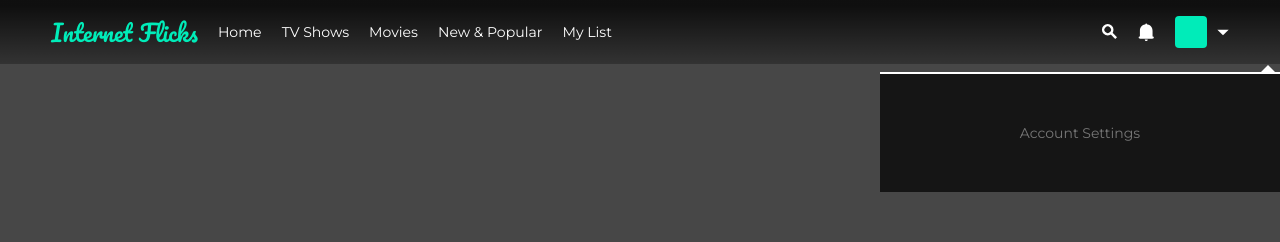
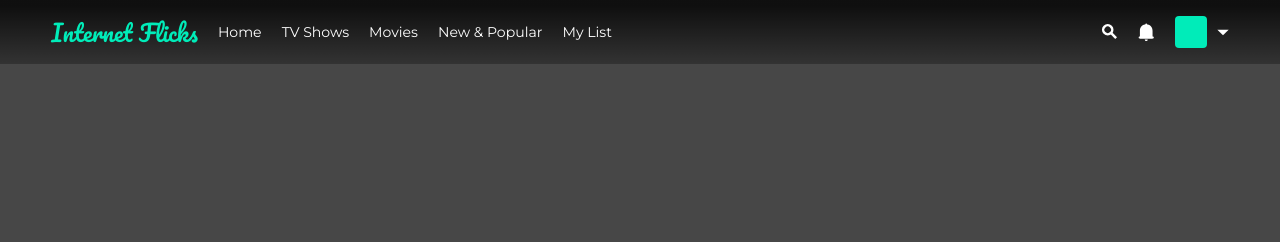
Before and after one commit to John-Kodes/internet-flicks, a Next.js app: page / in a window 1280 px wide. Shown: the top 242 px of the page. Built offline with nearby package versions, Linux system fonts and the light colour scheme.

Commit message:
acc drop down menu added

```diff
--- a/components/Header.module.scss
+++ b/components/Header.module.scss
@@ -25,6 +25,10 @@
 .btnContainer {
   display: flex;
   gap: 1rem;
+
+  > * {
+    padding: 0.6vw 1.6vw;
+  }
 
   svg {
     display: block;
--- a/components/Nav.js
+++ b/components/Nav.js
@@ -52,7 +52,11 @@ const Nav = () => {
             <div className={classes.nav__user__accBox__pointer}>
               <ArrowTiny />
             </div>
-            Account Settings
+            <div className={classes.nav__user__accBox__btnsContainer}>
+              <button>Account</button>
+              <button>Sign Out</button>
+              <button>Back to portfolio</button>
+            </div>
           </div>
         </div>
       </div>
--- a/components/Nav.module.scss
+++ b/components/Nav.module.scss
@@ -71,13 +71,13 @@
     &__notifsIcon:not(:hover) > &__notifsBox {
       visibility: hidden;
       opacity: 0;
-      transition-delay: 0.2s;
+      transition-delay: 0.1s;
     }
 
     &__notifsBox {
       position: absolute;
       right: 0;
-      top: 5rem;
+      top: 5.2rem;
       cursor: default;
 
       display: flex;
@@ -114,6 +114,7 @@
     }
 
     &__accBtn {
+      position: relative;
       display: flex;
       align-items: center;
       gap: 1rem;
@@ -131,19 +132,17 @@
 
     &__accBox {
       position: absolute;
-      right: 0;
-      top: 7.2rem;
+      right: 2.6rem;
+      top: 5.6rem;
       cursor: default;
 
       display: flex;
-      justify-content: center;
       align-items: center;
 
+      color: #777;
+      width: 15vw;
       background-color: rgba(0, 0, 0, 0.7);
-      height: 12rem;
-      width: 40rem;
-      color: #777;
-
+      padding: 1.5rem 1rem;
       border-top: 2px solid #fff;
 
       opacity: 1;
@@ -151,11 +150,51 @@
 
       &__pointer {
         position: absolute;
-        right: 0.6rem;
-        top: -1rem;
+        right: 3%;
+        bottom: 99%;
 
         transform: rotate(180deg) scale(1.5);
       }
+
+      &__btnsContainer {
+        display: flex;
+        flex-direction: column;
+        align-items: flex-start;
+        gap: 1rem;
+
+        button {
+          position: relative;
+
+          font-weight: 400;
+          font-size: 0.95vw;
+          color: #fff;
+
+          &:hover {
+            transform: none;
+          }
+
+          &::after {
+            content: "";
+            position: absolute;
+            left: 0;
+            bottom: -1px;
+            background-color: #fff;
+            height: 1px;
+            width: 0;
+            transition: width 0.2s;
+          }
+
+          &:hover::after {
+            width: 100%;
+          }
+        }
+      }
+    }
+
+    &__accBtn:not(:hover) > &__accBox {
+      visibility: hidden;
+      opacity: 0;
+      transition-delay: 0.1s;
     }
 
     &__pfp {
--- a/styles/globals.scss
+++ b/styles/globals.scss
@@ -64,7 +64,6 @@ button {
   border: none;
   cursor: pointer;
   border-radius: 4px;
-  padding: 0.6vw 1.6vw;
 
   transition: all 0.2s;
 
```
